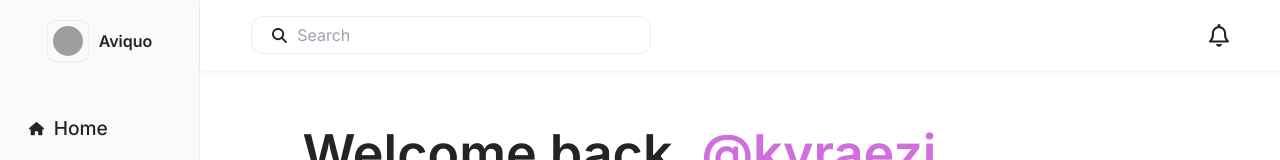
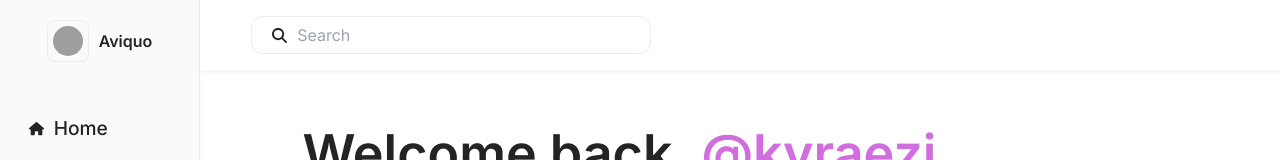
Before and after one commit to kyraezikeuzor/aviquo-nextjs-fork-v2, a Next.js app: page /dashboard in a window 1280 px wide. Shown: the top 160 px of the page. Built offline with nearby package versions, Linux system fonts and the light colour scheme; grey boxes are pictures that could not be loaded.

Commit message:
Error handled

```diff
--- a/components/HomeNavbar.tsx
+++ b/components/HomeNavbar.tsx
@@ -12,7 +12,7 @@ export default function HomeNavbar() {
     <nav className={styles['home-nav']}>
       <Search/>
 
-      <FontAwesomeIcon icon={faBell} className={styles.bell}/>
+      {/* <FontAwesomeIcon icon={faBell} className={styles.bell}/> */}
     </nav>
   )
 }
--- a/package.json
+++ b/package.json
@@ -19,7 +19,6 @@
     "@vercel/blob": "^0.15.1",
     "axios": "^1.6.2",
     "bcrypt": "^5.1.1",
-    "fontawesome": "^5.6.3",
     "framer-motion": "^10.16.5",
     "next": "14.0.2",
     "next-auth": "^5.0.0-beta.3",
```
Also changed, not shown: 1 other file (tests, documents, lock files or other folders).
